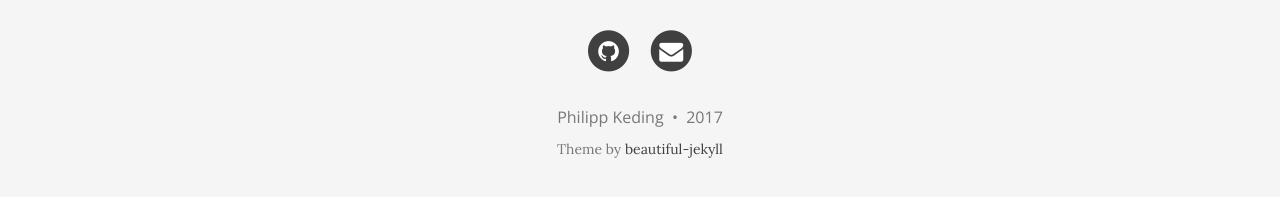
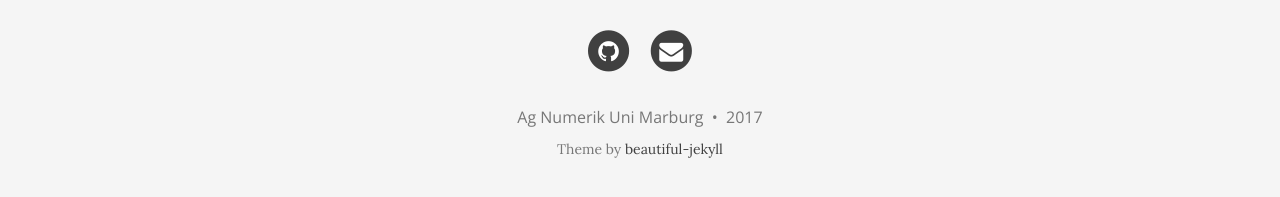
Before and after one commit to agnumerikunimarburg/agnumerikunimarburg.github.io, a Jekyll site: the page built from index.html, in a window 1280 px wide and 900 px high, scrolled down 1185 px. Shown: the part 690-887 px from the top of the window. Built offline with Jekyll 4.4.1, drawn with Linux system fonts in a browser that asks for light colours; nearby versions of some CDN libraries; the list of posts is cut into pages by our own code.

Commit message:
Updated _config.yml

```diff
--- a/_config.yml
+++ b/_config.yml
@@ -43,10 +43,10 @@ navbar-links:
 # Change all these values or delete the ones you don't want.
 # Important: you must keep the "name" parameter, everything else you can remove
 author:
-  name: Philipp Keding
-  email: "keding@mathematik.uni-marburg.de"
+  name: Ag Numerik Uni Marburg
+  email: "waveletsoft@mathematik.uni-marburg.de"
 #  facebook: yourname  # eg. daattali
-  github: kedingp    # eg. daattali
+  github: agnumerikunimarburg    # eg. daattali
 #  twitter: yourname   # eg. daattali
 #  reddit: yourname    # eg. daattali
 #  google-plus: +yourname   # eg. +DeanAttali or 109424658772469020925
```
